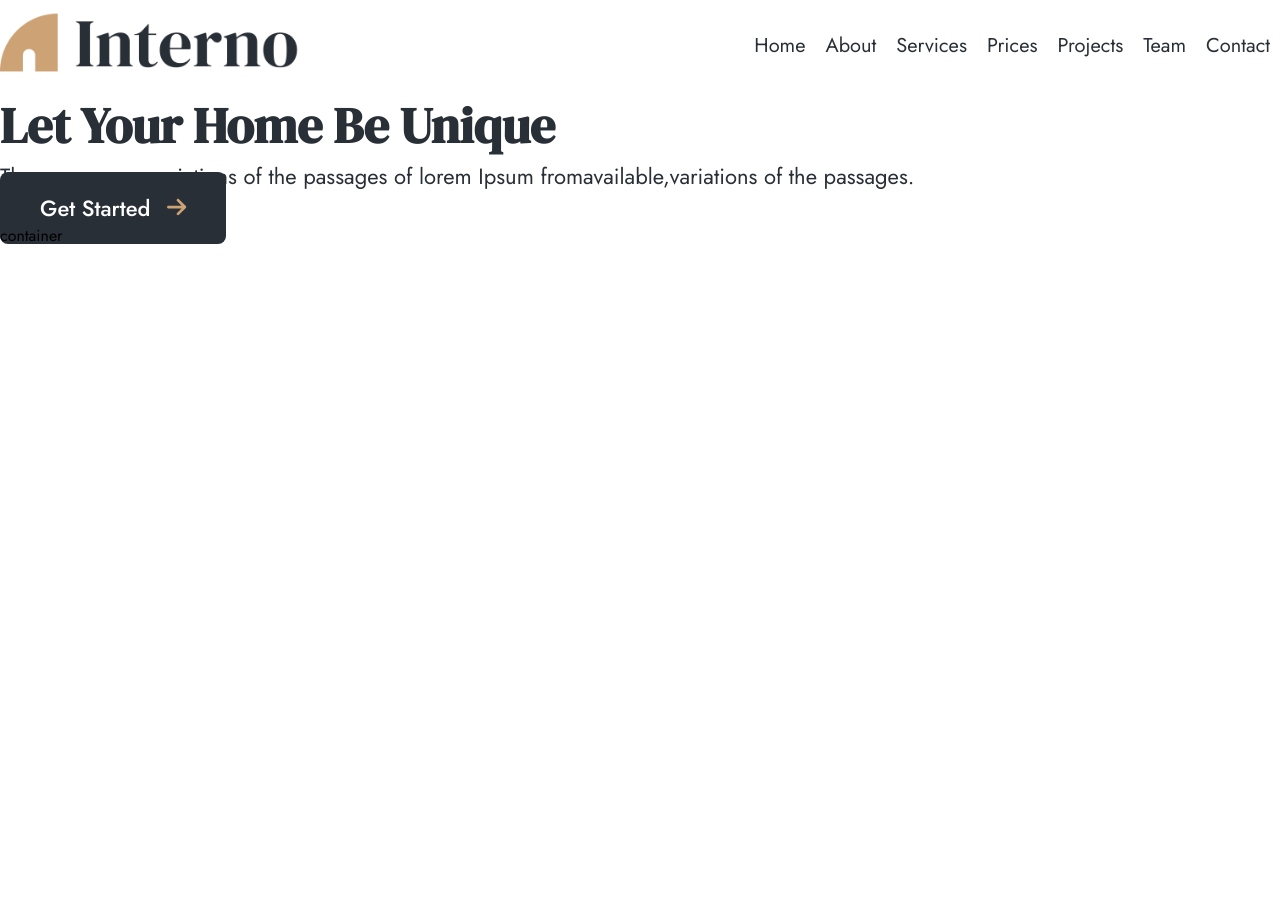
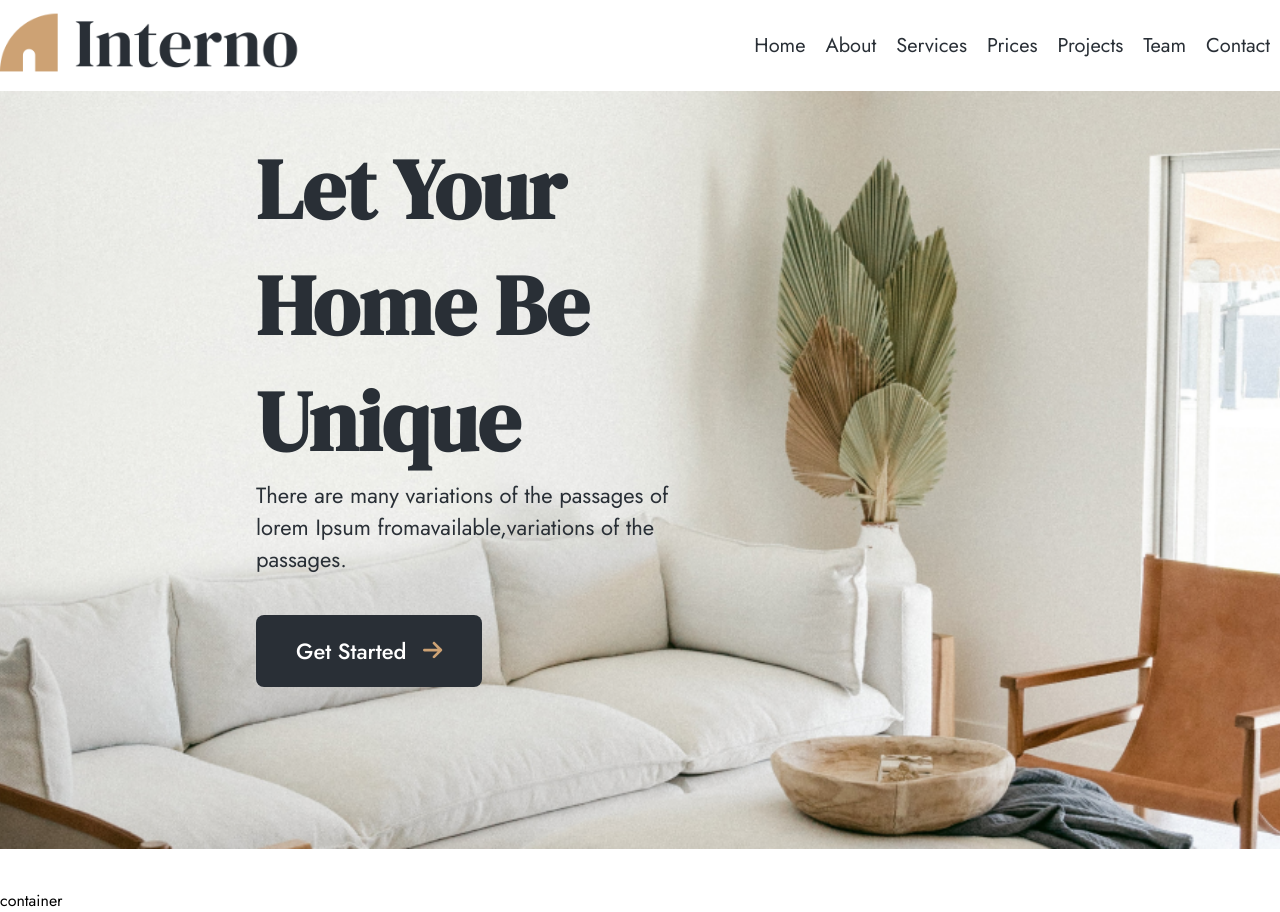
Before and after one commit to ecpieritz/interno-design, a Vue app: page / in a window 1280 px wide. Before the commit the page ends 800 px from the top, so only its background shows below. Built offline with nearby package versions, Linux system fonts and the light colour scheme.

Commit message:
Added Home banner styles

```diff
--- a/src/components/home/banner.vue
+++ b/src/components/home/banner.vue
@@ -21,4 +21,28 @@ export default {
 
 <style lang="scss">
 @import '@/styles.scss';
+
+.id-home{
+  &__banner{
+    padding: 40px 0 60px;
+    margin-bottom: 40px;
+    height: 658px;
+
+    background-image: url(@/assets/images/id-home__banner-img.png);
+    background-repeat: no-repeat;
+    background-position: top center;
+    background-size: cover;
+
+    &__text{
+      width: 35%;
+      margin-left: 20%;
+      h1{
+        font-size: 85px;
+      }
+      p{
+        margin-bottom: 60px;
+      }
+    }
+  }
+}
 </style>
```
